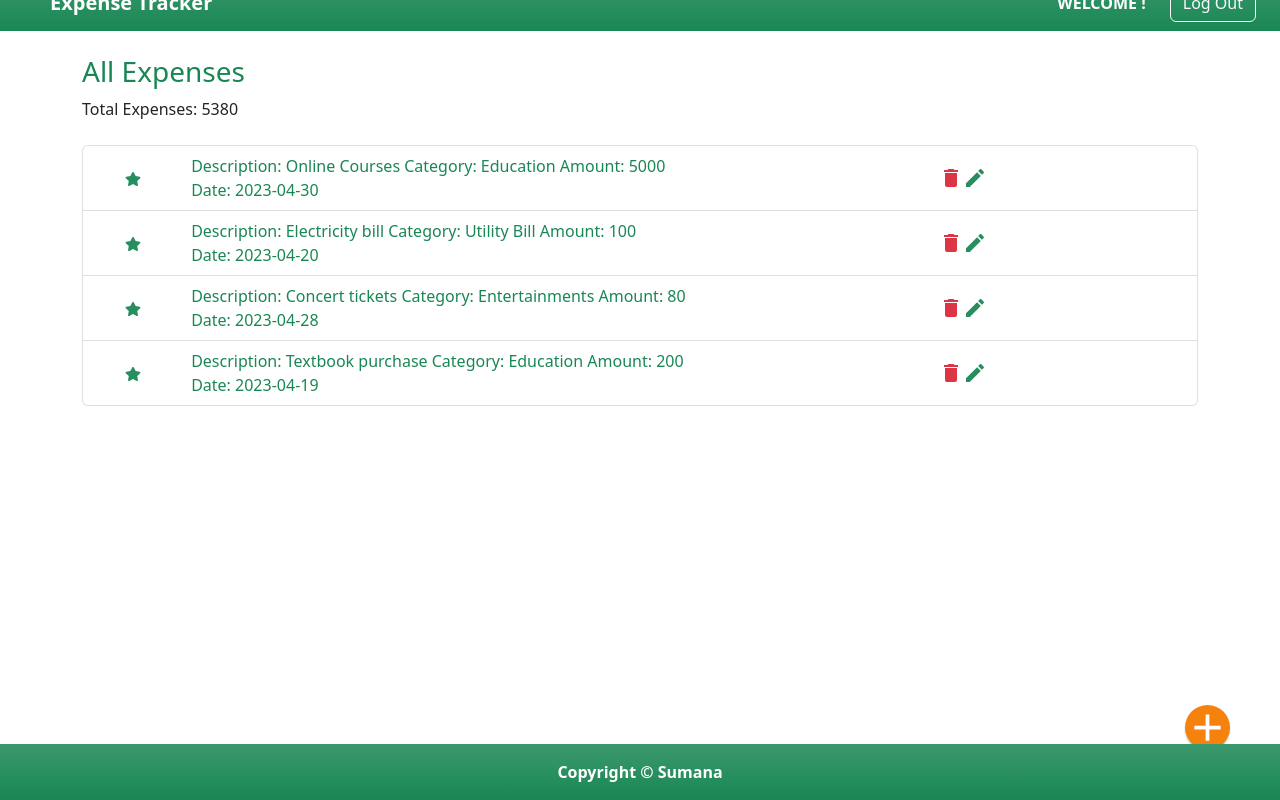
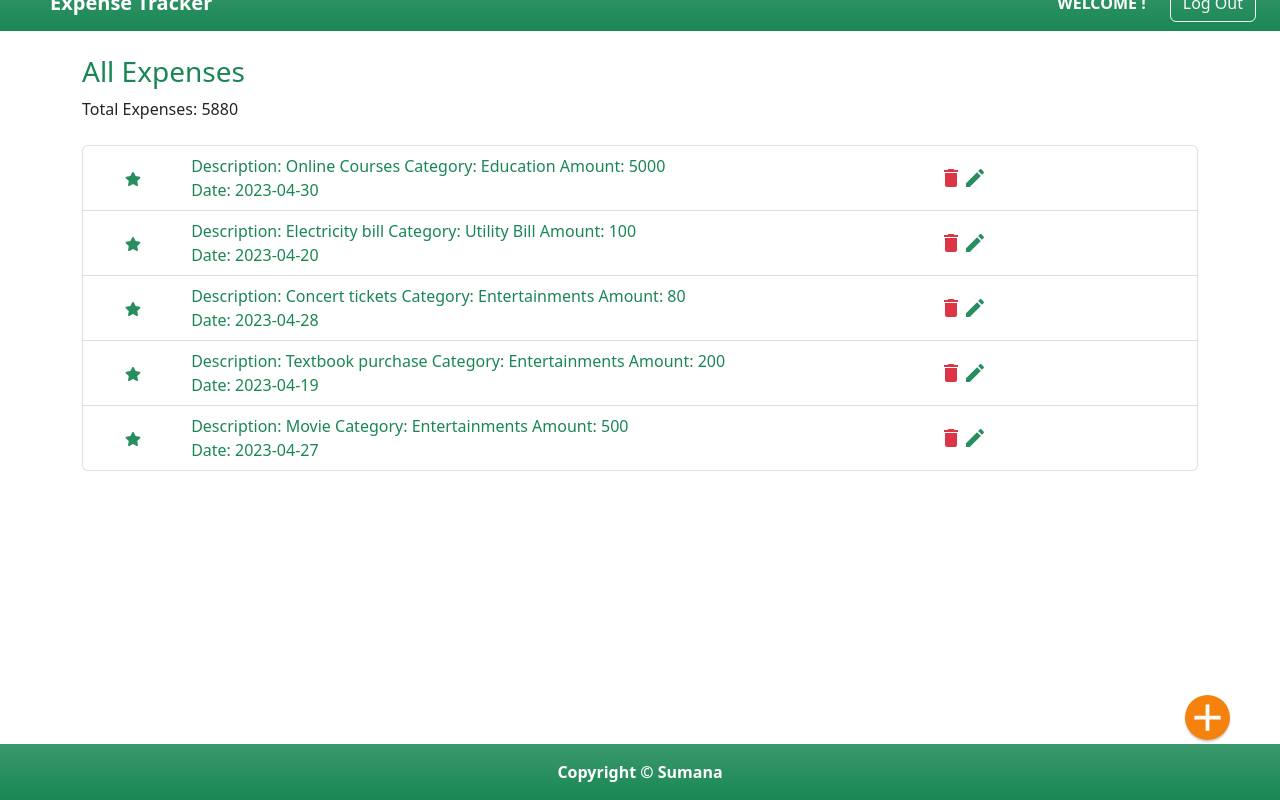
Before and after one commit to sumana10/expense-tracker-app, a React (Create React App) app: page /expenses in a window 1280 px wide. Built offline with nearby package versions, Linux system fonts and the light colour scheme; data requests are answered from the project's data file; sample sign-in values are in the browser's storage.

Commit message:
validation done

```diff
--- a/db.json
+++ b/db.json
@@ -3,7 +3,7 @@
     {
       "id": 1,
       "user": "sumana",
-      "password": "1234",
+      "password": "123456",
       "role": "admin"
     },
     {
@@ -58,11 +58,18 @@
       "date": "2023-04-28"
     },
     {
-      "id": "7",
       "description": "Textbook purchase",
-      "category": "Education",
       "amount": 200,
-      "date": "2023-04-19"
+      "category": "Entertainments",
+      "date": "2023-04-19",
+      "id": "7"
+    },
+    {
+      "description": "Movie",
+      "amount": "500",
+      "category": "Entertainments",
+      "date": "2023-04-27",
+      "id": "KlETO7d"
     }
   ]
 }
--- a/src/App.css
+++ b/src/App.css
@@ -45,7 +45,7 @@
 }
 .myfabbottom{
   position: fixed;
-  bottom: 50px;
+  bottom: 60px;
   right: 50px;
   border-radius: 50%;
   height: 45px;
--- a/src/App.js
+++ b/src/App.js
@@ -8,6 +8,7 @@ import AddExpenses from './pages/AddExpenses';
 import ManageExpenses from './pages/ManageExpenses';
 import CategoryDetails from './pages/CategoryDetails';
 import NoPage from './pages/NoPage';
+import TestValidation from './pages/TestValidation'
 import {
   BrowserRouter as Router,
   Routes,
@@ -35,6 +36,7 @@ const App =() => {
         <Route path="category/:catId" element={<CategoryDetails />} />
         <Route path='addexpenses' element={<AddExpenses/>} />
         <Route path='expenses' element={<ManageExpenses/>} />
+        <Route path='test' element={<TestValidation/>}/>
         <Route path='*' element={<NoPage/>} />
       </Routes>
     {!isLogin && <Footer></Footer>}
--- a/src/pages/AddExpenses.js
+++ b/src/pages/AddExpenses.js
@@ -2,12 +2,16 @@ import React, { useState, useEffect } from "react";
 import { useNavigate, useSearchParams } from "react-router-dom";
 import { getDataByID, updateData, addData } from "../helper/apicalls";
 import useCategory from "../utils/useCategory";
+import { validation } from "../utils/validation";
 const AddExpenses = () => {
+
   const [searchParams] = useSearchParams();
   const id = searchParams.get("id");
   const expenses = "expenses";
 
   const [categories] = useCategory();
+
+
   const [values, setValues] = useState({
     description: "",
     amount: "",
@@ -21,17 +25,6 @@ const AddExpenses = () => {
     category: "",
     date: "",
   });
-
-  const handleChange = data => event =>{
-
-    // setValues({...values, [data]: event.target.value})
-
-    // // Copy error object
-    // let errorsCopy = { ...errors };
-
-    // // Called validation
-    // const errorR = validation(name, value, errorsCopy);
-}
 
   const { description, amount, category, date } = values;
 
@@ -51,6 +44,22 @@ const AddExpenses = () => {
     preload();
   }, []);
 
+  const handleChange = data => event =>{
+
+    setValues({...values, [data]: event.target.value})
+
+    const value = event.target.value
+
+    // Copy error object
+    let errorsCopy = { ...errors };
+
+    // Called validation
+    const errorR = validation(data, value, errorsCopy);
+
+    // Update the state
+    setErrors(errorR);
+  };
+
   const saveExpenses = () => {
     let newObj = {
       description,
@@ -63,13 +72,19 @@ const AddExpenses = () => {
       alert("Please fill all the fields");
       return;
     }
+    // check if there are any errors in errors object return boolean
+    const hasErrors = Object.values(errors).some((val) => val);
 
-    // // check if there are any errors in errors object return boolean
-    // const hasErrors = Object.values(errors).some((val) => val);
+    // if there are errors, don't submit the form
+    if (hasErrors) return;
 
-    // // if there are errors, don't submit the form
-    // if (hasErrors) return;
 
+    setErrors({
+      description: "",
+      amount: "",
+      category: "",
+      date: "",
+    });
 
     if (!id) {
       console.log(expenses);
@@ -77,6 +92,7 @@ const AddExpenses = () => {
       addData(newObj, expenses).then((res) => {
         navigate("/expenses");
       });
+
     } else {
       updateData(newObj, id, expenses)
         .then((res) => {
@@ -106,10 +122,12 @@ const AddExpenses = () => {
               id="description"
               placeholder="Enter Expenses..."
               value={description}
-              onChange={(e) =>
-                setValues({ ...values, description: e.target.value })
-              }
+              // onChange={(e) =>
+              //   setValues({ ...values, description: e.target.value })
+              // }
+              onChange={handleChange("description")}
             />
+            <small>{errors.description}</small>
           </div>
           <div className="form-group mb-3">
             <label htmlFor="author"></label>
@@ -119,8 +137,10 @@ const AddExpenses = () => {
               id="amount"
               placeholder="Enter Amount"
               value={amount}
-              onChange={(e) => setValues({ ...values, amount: e.target.value })}
+              // onChange={(e) => setValues({ ...values, amount: e.target.value })}
+              onChange={handleChange("amount")}
             />
+            <small>{errors.amount}</small>
           </div>
           {/* add field */}
           <div class="row mb-3">
@@ -131,7 +151,8 @@ const AddExpenses = () => {
                 placeholder="Enter Date"
                 aria-label="Enter Date"
                 value={date}
-                onChange={(e) => setValues({ ...values, date: e.target.value })}
+                // onChange={(e) => setValues({ ...values, date: e.target.value })}
+                onChange={handleChange("date")}
               />
             </div>
           </div>
--- a/src/pages/Login.js
+++ b/src/pages/Login.js
@@ -2,18 +2,62 @@ import React, { useState, useEffect, useContext } from "react";
 import axios from "axios";
 import { useNavigate } from "react-router-dom";
 import { useAuth } from "../utils/AuthProvider";
-
+import {validation} from "../utils/validation"
 import { checkValidateUser, setAuthentication } from "../utils/loginLogic";
 
 //import UserContext from "../../utils/UserContext";
 
 const Login = () => {
-  const [username, setUserName] = useState("sumana");
-  const [password, setPassword] = useState("1234");
+ // const [username, setUserName] = useState("sumana");
+//  const [password, setPassword] = useState("1234");
+  const [values, setValues] = useState({
+    username: "",
+    password: "",
+  })
+ // Conditional Rendering
+ const [errors, setErrors] = useState({
+  username: "",
+  password: "",
+}); // Separate error object
+
   const { authUser, setAuthUser, setIsLoggedIn } = useAuth();
   const navigator = useNavigate();
 
+  const {username, password} = values;
+
+  const handleChange = data => event =>{
+
+    setValues({...values, [data]:event.target.value})
+    const value = event.target.value
+
+    // Copy error object
+    let errorsCopy = { ...errors };
+
+    // Called validation
+    const errorR = validation(data, value, errorsCopy);
+
+    // Update the state
+    setErrors(errorR);
+  }
+
   const login = async () => {
+
+    if (!username || !password ) {
+      alert("Please fill all the fields");
+      return;
+    }
+    // check if there are any errors in errors object return boolean
+    const hasErrors = Object.values(errors).some((val) => val);
+
+    // if there are errors, don't submit the form
+    if (hasErrors) return;
+
+
+    setErrors({
+      username: "",
+      password: "",
+    });
+
     let userVal;
     userVal = await checkValidateUser(username, password).then(
       (res) => (userVal = res)
@@ -52,8 +96,10 @@ const Login = () => {
             id="username"
             placeholder="Enter username"
             value={username}
-            onChange={(e) => setUserName(e.target.value)}
+            // onChange={(e) => setUserName(e.target.value)}
+            onChange = {handleChange("username")}
           />
+          <small>{errors.username}</small>
         </div>
         <div className="form-group mb-4">
           <label for="date"></label>
@@ -63,8 +109,10 @@ const Login = () => {
             id="password"
             placeholder="Enter your password"
             value={password}
-            onChange={(e) => setPassword(e.target.value)}
+            // onChange={(e) => setPassword(e.target.value)}
+            onChange = {handleChange("password")}
           />
+          <small>{errors.password}</small>
         </div>
 
         <button
--- a/src/utils/validation.js
+++ b/src/utils/validation.js
@@ -2,7 +2,7 @@ export const validation = (name, value, errors) => {
   switch (name) {
     case "username":
       errors.username =
-          value.length < 5 ? "Name must be at least 5 characters long!" : "";
+      /^[A-Za-z]\w*/.test(value) ? "" : "Invalid Username!";
       break;
     case "email":
       errors.email = /^[^\s@]+@[^\s@]+\.[^\s@]+$/.test(value)
@@ -18,6 +18,15 @@ export const validation = (name, value, errors) => {
         ? ""
         : "Please enter a valid phone number!";
       break;
+    case "description":
+      errors.description = /^[A-Za-z]\w*/.test(value)
+        ? ""
+        : "Invalid Expenses!";
+      break;
+    case "amount":
+      errors.amount = /^[0-9]/.test(value) ? "" : "Amount must numbers!";
+      break;
+
     default:
       break;
   }
```
Lines whose indentation alone changed are shown as unchanged.
